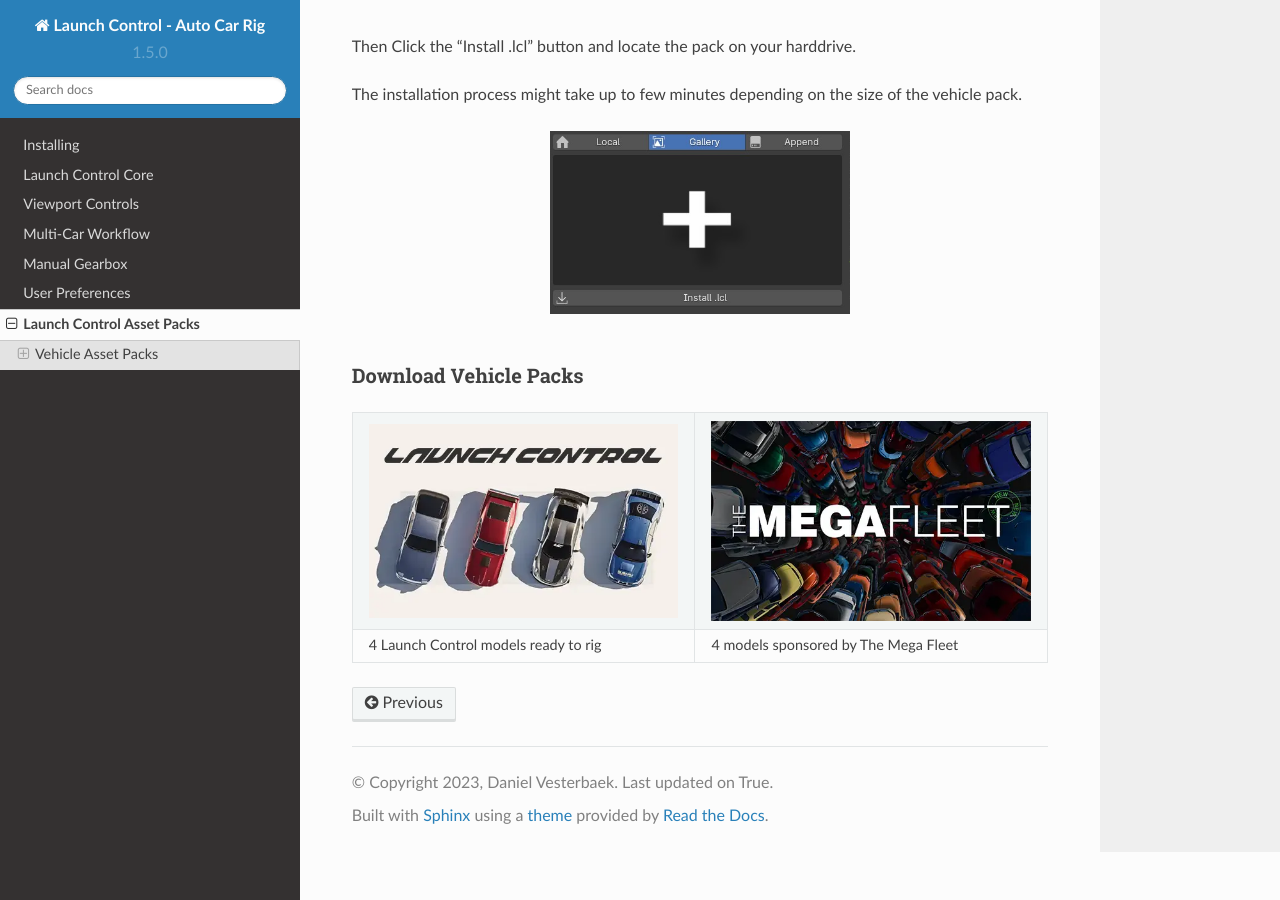
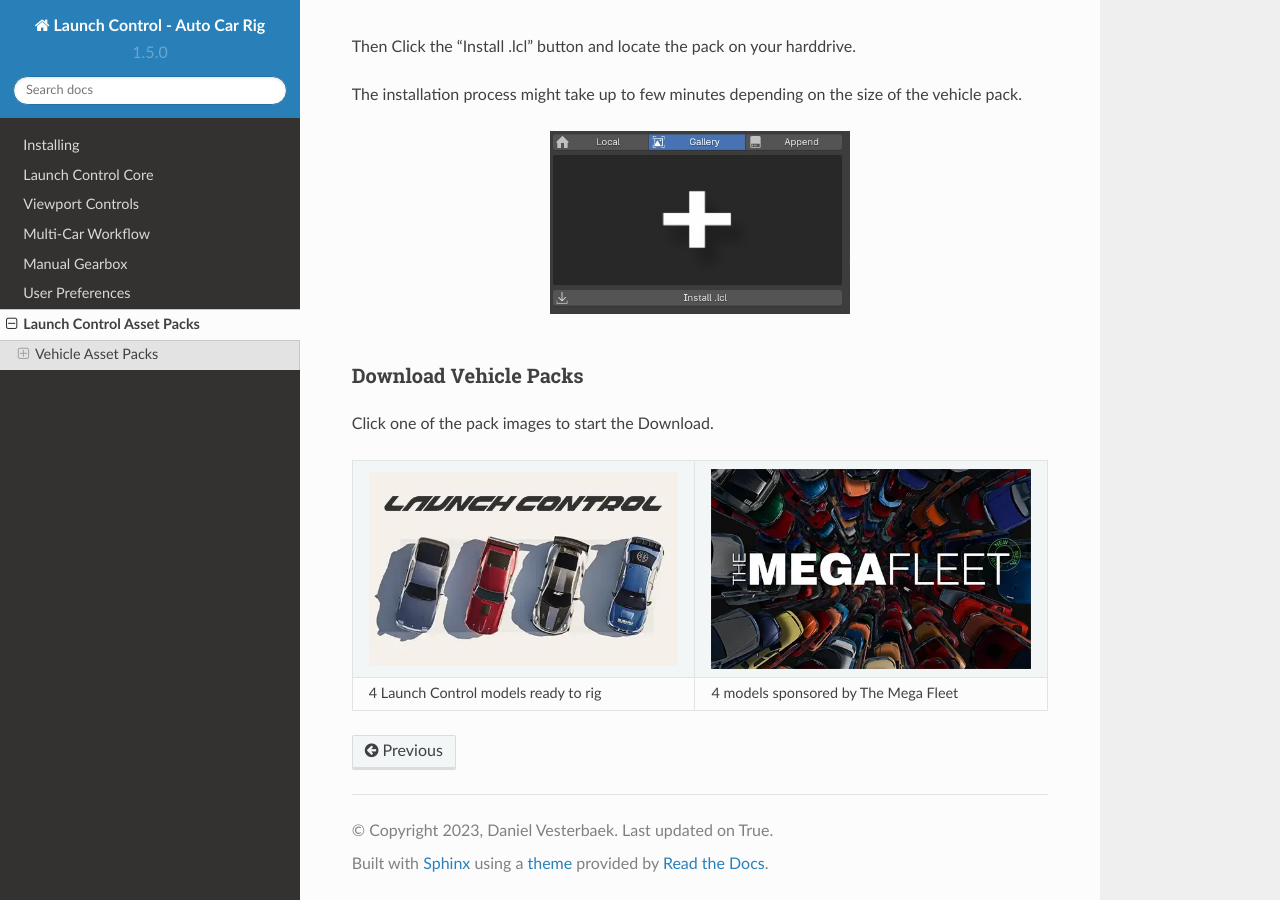
Before and after one commit to DanielVesterbaek/launch-control-documentation, a Sphinx documentation site: the page built from docs/source/asset-packs.rst, in a window 1280 px wide and 900 px high, scrolled down 637 px. Built offline with Sphinx 7.4.7 and the Read the Docs theme 2.0.0, drawn with Linux system fonts in a browser that asks for light colours.

Commit message:
Update asset-packs.rst

```diff
--- a/docs/source/asset-packs.rst
+++ b/docs/source/asset-packs.rst
@@ -39,6 +39,8 @@
 Download Vehicle Packs
 ===========
 
+Click one of the pack images to start the Download.
+
 .. list-table::
    :width: 100%
    :class: borderless
```
